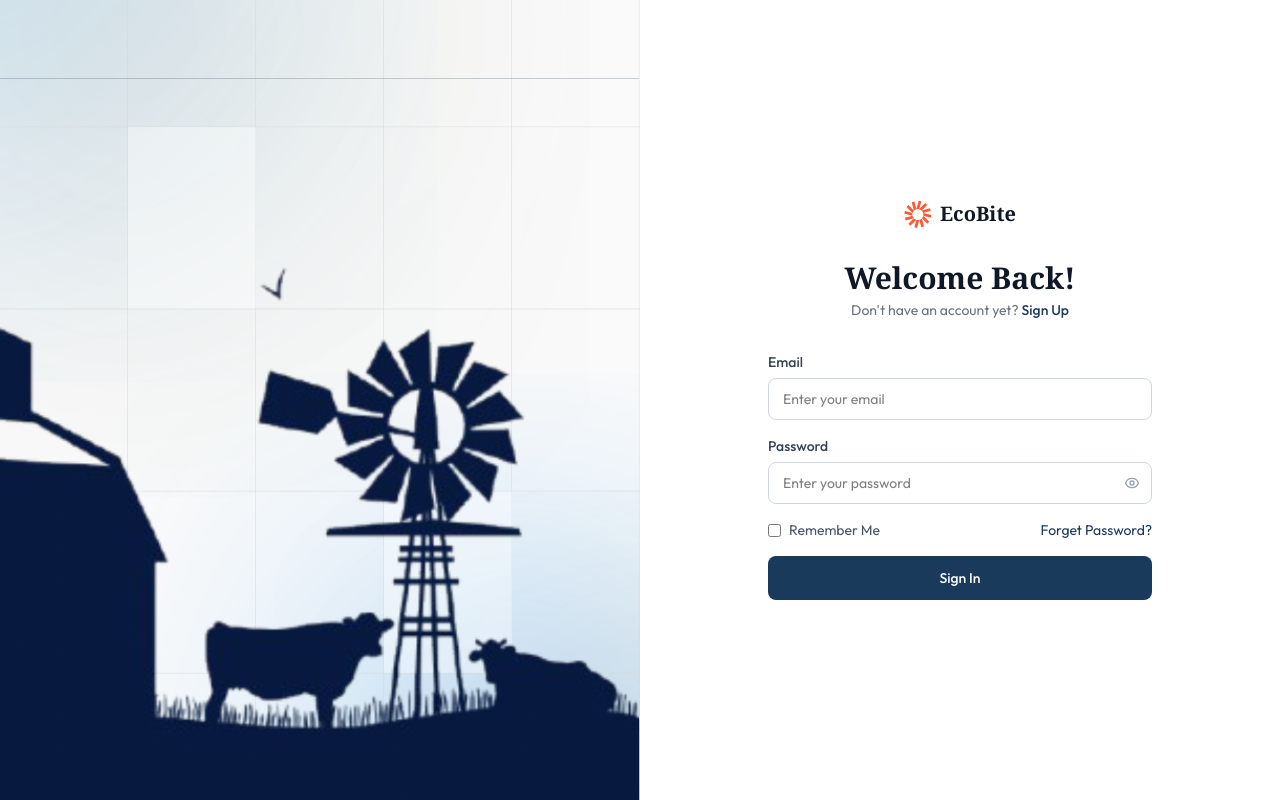
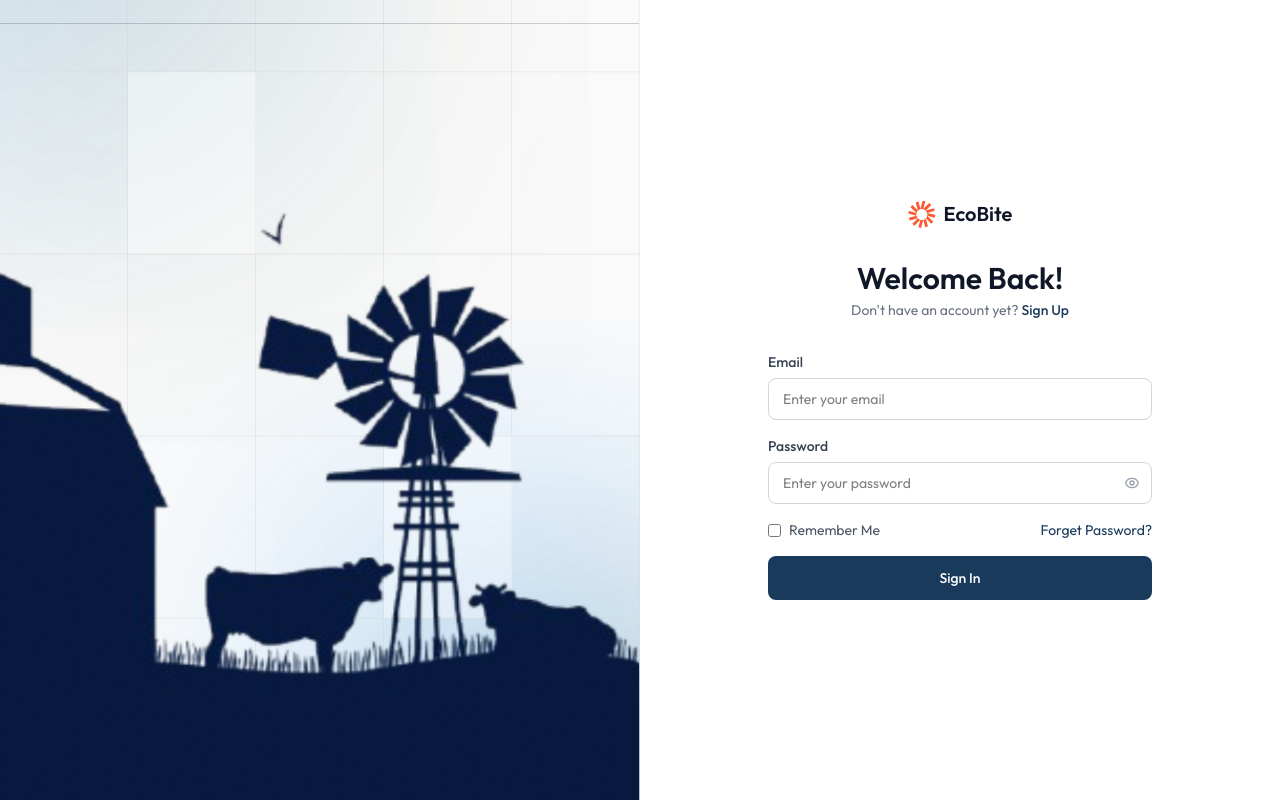
Before and after one commit to farildzaky/ipso-project, a Next.js app: page /login in a window 1280 px wide. Built offline with nearby package versions, Linux system fonts and the light colour scheme.

Commit message:
feat: update LoginForm and RegisterForm components to use Next.js Image component and improve layout

```diff
--- a/app/(auth)/_components/LoginForm.tsx
+++ b/app/(auth)/_components/LoginForm.tsx
@@ -4,6 +4,9 @@
 import { useState } from "react";
 import { signIn } from "next-auth/react";
 import { useRouter } from "next/navigation";
+import AuthImage from "@/public/auth-farm.svg";
+import EcoBite from "@/public/ecobite_logo.svg";
+import Image from "next/image";
 import Link from "next/link";
 
 export default function LoginForm() {
@@ -38,45 +41,52 @@
 
   return (
     <div className="grid grid-cols-1 md:grid-cols-2 min-h-screen">
-      {/* Kiri — ilustrasi farm */}
       <div className="hidden md:flex relative overflow-hidden bg-[#b8cce0] min-h-screen">
-  <img
-    src="/auth-farm.svg"
-    alt="EcoBite Farm"
-    className="absolute inset-0 w-full h-full object-cover pointer-events-none select-none"
-  />
-</div>
+        <Image
+          src={AuthImage}
+          alt="Login Illustration"
+          fill
+          className="object-cover object-bottom-left"
+          priority
+        />
+      </div>
 
       {/* Kanan — form */}
       <div className="flex flex-col items-center justify-center px-8 md:px-16 py-12 bg-white">
         {/* Logo */}
         <div className="flex items-center gap-2 mb-8">
-          <img
-            src="/ecobite_logo.svg"
+          <Image
+            src={EcoBite}
             alt="EcoBite"
+            width={28}
+            height={28}
             className="w-7 h-7 object-contain"
           />
-          <span className="font-serif text-xl font-semibold text-gray-900">
+          <span className=" text-xl font-semibold text-gray-900">
             EcoBite
           </span>
         </div>
 
-        <h1 className="font-serif text-3xl font-semibold text-gray-900 mb-1">
+        <h1 className="text-3xl font-semibold text-gray-900 mb-1">
           Welcome Back!
         </h1>
         <p className="text-sm text-gray-500 mb-8">
           Don&apos;t have an account yet?{" "}
-          <Link href="/register" className="text-[#1a3a5c] font-medium hover:underline">
+          <Link
+            href="/register"
+            className="text-[#1a3a5c] font-medium hover:underline"
+          >
             Sign Up
           </Link>
         </p>
 
         <form onSubmit={handleSubmit} className="w-full max-w-sm space-y-4">
           <div>
-            <label className="block text-sm font-medium text-gray-700 mb-1.5">
+            <label htmlFor="email" className="block text-sm font-medium text-gray-700 mb-1.5">
               Email
             </label>
             <input
+            id="email"
               type="email"
               placeholder="Enter your email"
               required
@@ -87,7 +97,7 @@
           </div>
 
           <div>
-            <label className="block text-sm font-medium text-gray-700 mb-1.5">
+            <label htmlFor="password" className="block text-sm font-medium text-gray-700 mb-1.5">
               Password
             </label>
             <div className="relative">
@@ -95,6 +105,7 @@
                 type={showPassword ? "text" : "password"}
                 placeholder="Enter your password"
                 required
+                id="password"
                 value={form.password}
                 onChange={(e) => setForm({ ...form, password: e.target.value })}
                 className="w-full border border-gray-300 rounded-lg px-3.5 py-2.5 pr-10 text-sm outline-none focus:border-[#1a3a5c] focus:ring-2 focus:ring-[#1a3a5c]/10 transition"
@@ -105,13 +116,38 @@
                 className="absolute right-3 top-1/2 -translate-y-1/2 text-gray-400 hover:text-gray-600"
               >
                 {showPassword ? (
-                  <svg className="w-4 h-4" fill="none" stroke="currentColor" viewBox="0 0 24 24">
-                    <path strokeLinecap="round" strokeLinejoin="round" strokeWidth={2} d="M13.875 18.825A10.05 10.05 0 0112 19c-4.478 0-8.268-2.943-9.543-7a9.97 9.97 0 011.563-3.029m5.858.908a3 3 0 114.243 4.243M9.878 9.878l4.242 4.242M9.88 9.88l-3.29-3.29m7.532 7.532l3.29 3.29M3 3l3.59 3.59m0 0A9.953 9.953 0 0112 5c4.478 0 8.268 2.943 9.543 7a10.025 10.025 0 01-4.132 5.411m0 0L21 21" />
+                  <svg
+                    className="w-4 h-4"
+                    fill="none"
+                    stroke="currentColor"
+                    viewBox="0 0 24 24"
+                  >
+                    <path
+                      strokeLinecap="round"
+                      strokeLinejoin="round"
+                      strokeWidth={2}
+                      d="M13.875 18.825A10.05 10.05 0 0112 19c-4.478 0-8.268-2.943-9.543-7a9.97 9.97 0 011.563-3.029m5.858.908a3 3 0 114.243 4.243M9.878 9.878l4.242 4.242M9.88 9.88l-3.29-3.29m7.532 7.532l3.29 3.29M3 3l3.59 3.59m0 0A9.953 9.953 0 0112 5c4.478 0 8.268 2.943 9.543 7a10.025 10.025 0 01-4.132 5.411m0 0L21 21"
+                    />
                   </svg>
                 ) : (
-                  <svg className="w-4 h-4" fill="none" stroke="currentColor" viewBox="0 0 24 24">
-                    <path strokeLinecap="round" strokeLinejoin="round" strokeWidth={2} d="M15 12a3 3 0 11-6 0 3 3 0 016 0z" />
-                    <path strokeLinecap="round" strokeLinejoin="round" strokeWidth={2} d="M2.458 12C3.732 7.943 7.523 5 12 5c4.478 0 8.268 2.943 9.542 7-1.274 4.057-5.064 7-9.542 7-4.477 0-8.268-2.943-9.542-7z" />
+                  <svg
+                    className="w-4 h-4"
+                    fill="none"
+                    stroke="currentColor"
+                    viewBox="0 0 24 24"
+                  >
+                    <path
+                      strokeLinecap="round"
+                      strokeLinejoin="round"
+                      strokeWidth={2}
+                      d="M15 12a3 3 0 11-6 0 3 3 0 016 0z"
+                    />
+                    <path
+                      strokeLinecap="round"
+                      strokeLinejoin="round"
+                      strokeWidth={2}
+                      d="M2.458 12C3.732 7.943 7.523 5 12 5c4.478 0 8.268 2.943 9.542 7-1.274 4.057-5.064 7-9.542 7-4.477 0-8.268-2.943-9.542-7z"
+                    />
                   </svg>
                 )}
               </button>
@@ -128,7 +164,10 @@
               />
               Remember Me
             </label>
-            <button type="button" className="text-sm text-[#1a3a5c] hover:underline">
+            <button
+              type="button"
+              className="text-sm text-[#1a3a5c] hover:underline"
+            >
               Forget Password?
             </button>
           </div>
--- a/app/(auth)/_components/RegisterForm.tsx
+++ b/app/(auth)/_components/RegisterForm.tsx
@@ -3,6 +3,9 @@
 
 import { useState } from "react";
 import { useRouter } from "next/navigation";
+import AuthImage from "@/public/auth-farm.svg";
+import EcoBite from "@/public/ecobite_logo.svg";
+import Image from "next/image";
 import Link from "next/link";
 
 export default function RegisterForm() {
@@ -22,7 +25,7 @@
     setError("");
     setLoading(true);
 
-    const res = await fetch("/api/auth/register", {
+    const res = await fetch("/api/register", {
       method: "POST",
       headers: { "Content-Type": "application/json" },
       body: JSON.stringify(form),
@@ -43,27 +46,30 @@
     <div className="grid grid-cols-1 md:grid-cols-2 min-h-screen">
       {/* Kiri */}
       <div className="hidden md:flex relative overflow-hidden bg-[#b8cce0] min-h-screen">
-  <img
-    src="/auth-farm.svg"
-    alt="EcoBite Farm"
-    className="absolute inset-0 w-full h-full object-cover pointer-events-none select-none"
-  />
-</div>
+        <Image
+          src={AuthImage}
+          alt="EcoBite Farm"
+          fill
+          className="object-cover object-bottom-left"
+        />
+      </div>
 
       {/* Kanan */}
       <div className="flex flex-col items-center justify-center px-8 md:px-16 py-12 bg-white">
         <div className="flex items-center gap-2 mb-8">
-          <img
-            src="/ecobite_logo.svg"
+          <Image
+            src={EcoBite}
             alt="EcoBite"
+            width={28}
+            height={28}
             className="w-7 h-7 object-contain"
           />
-          <span className="font-serif text-xl font-semibold text-gray-900">
+          <span className=" text-xl font-semibold text-gray-900">
             EcoBite
           </span>
         </div>
 
-        <h1 className="font-serif text-3xl font-semibold text-gray-900 mb-1">
+        <h1 className=" text-3xl font-semibold text-gray-900 mb-1">
           Get Started Now!
         </h1>
         <p className="text-sm text-gray-500 mb-8">
```
